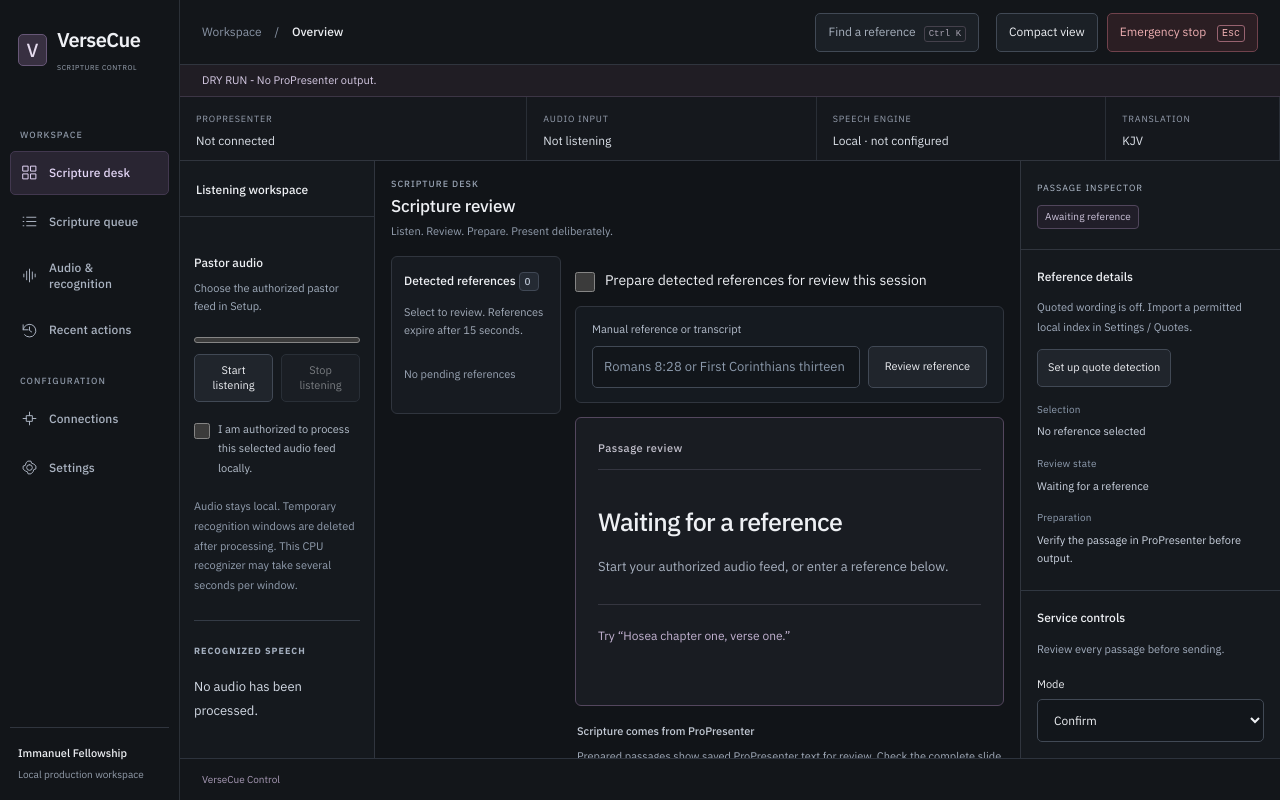
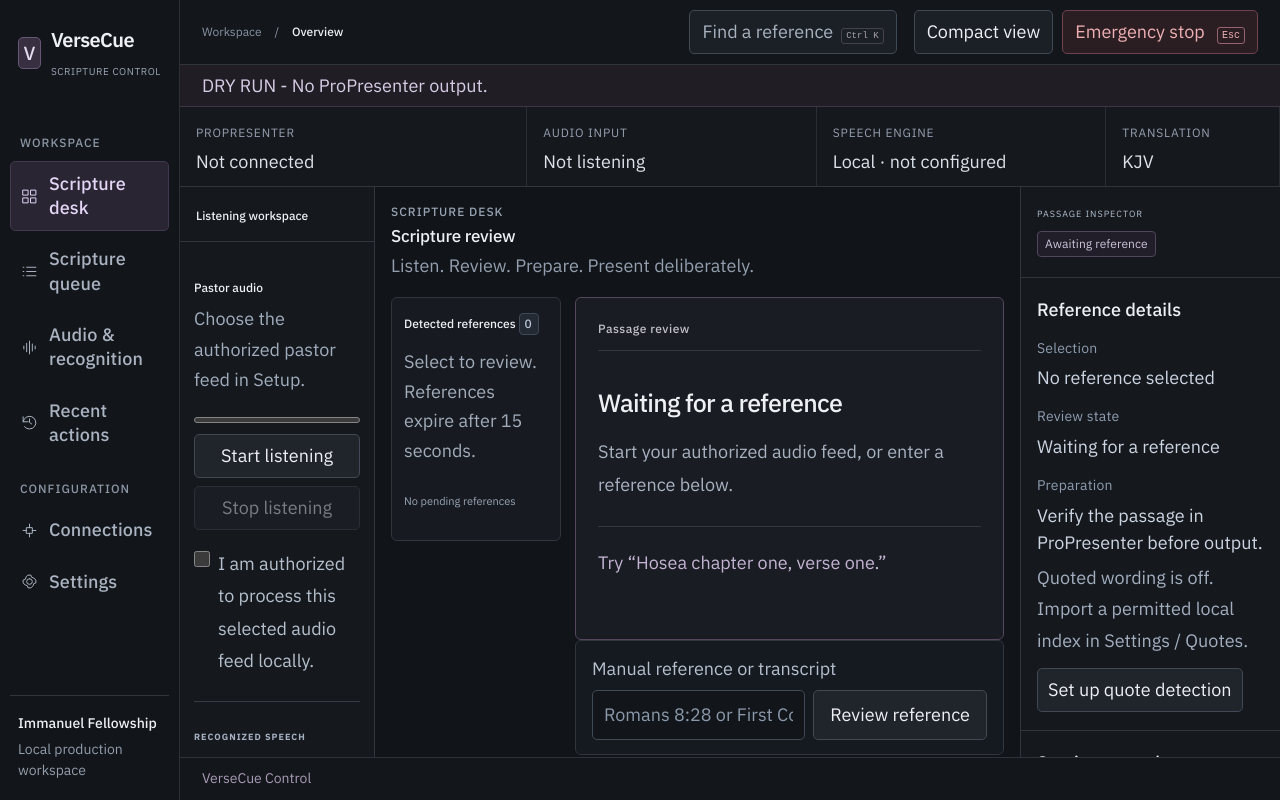
Before and after one commit to gboyegaadeojo/VerseCue, an Electron app: page ui/index.html in a window 1280 px wide. Drawn offline with Linux system fonts and the light colour scheme; no server answers.

Commit message:
Restore booth readability and prioritize current passage review

```diff
--- a/docs/evidence/documentation-consistency-audit.json
+++ b/docs/evidence/documentation-consistency-audit.json
@@ -1,10 +1,10 @@
 {
-  "at": "2026-11-20T19:16:49.110Z",
+  "at": "2026-11-20T22:19:54.124Z",
   "applicationVersion": "0.6.0",
   "passed": true,
   "requiredDocuments": 16,
   "rootDocuments": 5,
-  "markdownFilesChecked": 100,
+  "markdownFilesChecked": 101,
   "relativeLinksChecked": 157,
   "functionalRequirements": 62,
   "nonfunctionalRequirements": 24,
--- a/ui/app.js
+++ b/ui/app.js
@@ -96,7 +96,7 @@ $('mode').addEventListener('change',()=>{if($('mode').value==='auto'){$('mode').
 $('auto-consent').addEventListener('change',()=>{$('auto-enable').disabled=!$('auto-consent').checked;});
 bind('auto-cancel',()=>$('auto-dialog').close());
 bind('auto-enable',async()=>{await action('enable-auto',{acknowledged:$('auto-consent').checked,citationPolicy:$('auto-citation-policy').value,acknowledgeBareCitations:$('auto-citation-policy').value==='bare-citation'&&$('auto-consent').checked});$('auto-dialog').close();message(state.dryRun?'Auto simulation enabled. Only qualifying new speech can simulate a command.':'Guarded Auto test output enabled for complete, explicitly verified cues.');});
-$('reference-form').addEventListener('submit',async e=>{e.preventDefault();try{const candidates=await action('ingest',{text:$('reference-input').value});message(candidates.length?'Reference ready for review.':(state?.interpretation?.kind==='hold'?'Holding the current passage. Pending suggestions cleared.':state?.interpretation?.reason??'No complete reference found. Use an explicit book, chapter and verse.'));}catch(error){message(error.message);}});
+$('reference-form').addEventListener('submit',async e=>{e.preventDefault();try{const candidates=await action('ingest',{text:$('reference-input').value});if(candidates.length){render(await call('state'));const heading=$('reference');heading.scrollIntoView({block:'start',behavior:'instant'});heading.focus({preventScroll:true});}message(candidates.length?'Reference ready for review.':(state?.interpretation?.kind==='hold'?'Holding the current passage. Pending suggestions cleared.':state?.interpretation?.reason??'No complete reference found. Use an explicit book, chapter and verse.'));}catch(error){message(error.message);}});
 async function refreshProfiles(){const rows=await call('profiles');$('profile-select').replaceChildren();const empty=document.createElement('option');empty.value='';empty.textContent='Choose a saved profile';$('profile-select').append(empty);for(const row of rows){const option=document.createElement('option');option.value=row.id;option.textContent=row.name;$('profile-select').append(option);}}
 bind('setup',async()=>{fillSettings(await call('settings'));$('settings-dialog').showModal();await refreshProfiles();});bind('close-settings',()=>$('settings-dialog').close());
 bind('profile-save',async()=>{await call('saveProfile',$('profile-name').value);await refreshProfiles();message('Saved the current stored setup as a local profile snapshot.',true);});
--- /dev/null
+++ b/ui/booth.css
@@ -0,0 +1,41 @@
+/* Original booth requirements: 18px base and at least 44px action targets.
+   Keep Studio's palette, type family, hierarchy and operator workflow. */
+:root { font-size: 18px; line-height: 1.55; }
+/* These minimums deliberately override dense component styles, including compact. */
+button, input:not([type="checkbox"]), select {
+  font-size: 18px !important;
+  min-height: 44px !important;
+  min-width: 44px;
+}
+summary { font-size: 18px !important; min-height: 44px !important; padding-block: 10px; }
+label, legend { font-size: 18px !important; }
+.consent { min-height: 44px; align-items: center; }
+.consent input[type="checkbox"] { flex-shrink: 0; }
+p, .muted, blockquote, #saved-cue-preview, #passage-previews pre {
+  font-size: 18px !important;
+  line-height: 1.6;
+}
+.status-strip strong, #passage-ready-status { font-size: 18px !important; }
+.notice { font-size: 18px; line-height: 1.5; }
+.status-strip span, .eyebrow, .nav-label, .pill, #expiry {
+  font-size: 12px !important;
+  line-height: 1.5;
+}
+.brand small { font-size: 10px; }
+.workspace-identity, .workspace-identity small, footer { font-size: 14px; }
+#reference { font-size: clamp(32px, 3vw, 46px); line-height: 1.2; overflow-wrap: anywhere; }
+.header-actions { flex-wrap: wrap; }
+.header-actions button { white-space: normal; }
+.settings-content { overflow-wrap: anywhere; }
+/* Flex layout already reserves footer space. A sticky footer can cover the
+   wrapped safety header in narrow, zoomed windows. */
+.app-body > footer { position: static; }
+.settings-nav button { white-space: normal; }
+.inspector dt { font-size: 14px; }
+.inspector dd, .inspector h2 { font-size: 18px; line-height: 1.5; }
+.input-row > button { white-space: normal !important; }
+.studio-feed .audio-controls { display: grid; grid-template-columns: 1fr; gap: 8px; }
+.studio-feed .audio-controls button { width: 100%; }
+.studio-feed .consent { align-items: flex-start; }
+/* Detailed processing guidance stays available on Audio & recognition. */
+.studio-feed .audio-panel > p.muted:not(#recognition-progress) { display: none; }
--- a/ui/index.html
+++ b/ui/index.html
@@ -1,5 +1,5 @@
 <!doctype html>
-<html lang="en"><head><meta charset="utf-8"><meta name="viewport" content="width=device-width,initial-scale=1"><meta http-equiv="Content-Security-Policy" content="default-src 'self'; script-src 'self'; style-src 'self'; connect-src 'none'; img-src 'self' data:; object-src 'none'; base-uri 'none'; form-action 'none'"><title>VerseCue · Immanuel Fellowship Church</title><link rel="stylesheet" href="style.css"><link rel="stylesheet" href="studio.css"></head>
+<html lang="en"><head><meta charset="utf-8"><meta name="viewport" content="width=device-width,initial-scale=1"><meta http-equiv="Content-Security-Policy" content="default-src 'self'; script-src 'self'; style-src 'self'; connect-src 'none'; img-src 'self' data:; object-src 'none'; base-uri 'none'; form-action 'none'"><title>VerseCue · Immanuel Fellowship Church</title><link rel="stylesheet" href="style.css"><link rel="stylesheet" href="studio.css"><link rel="stylesheet" href="booth.css"></head>
 <body>
 <div class="app-shell"><nav class="sidebar" aria-label="Workspace navigation"><div class="brand"><span class="mark" aria-hidden="true">V</span><div><h1>VerseCue</h1><small>CONTROL WORKSPACE</small></div></div><p class="nav-label">WORKSPACE</p><button data-route="overview" aria-current="page">Overview</button><button data-route="queue">Scripture queue</button><button data-route="audio">Audio &amp; recognition</button><button data-route="history">Recent actions</button><p class="nav-label">CONFIGURATION</p><button data-open-settings="propresenter">Connections</button><button id="setup">Settings</button><div class="workspace-identity"><strong>Immanuel Fellowship</strong><small>Local production workspace</small></div></nav>
 <div class="app-body"><header><div class="breadcrumb">Workspace <span>/</span> <strong id="workspace-title">Overview</strong></div><div class="header-actions"><button id="compact">Compact view</button><button class="compact-settings" data-open-settings="profiles">Settings</button><button id="stop" class="danger">Emergency stop <kbd>Esc</kbd></button></div></header>
--- a/ui/passage-ui.js
+++ b/ui/passage-ui.js
@@ -33,7 +33,7 @@
  outputFieldset.append(outputReadiness,outputGuide,node('p',null,'You do not need to select a Library, Presentation or Cue for the normal passage workflow. Preparation creates no live output. Saving configuration disarms output; confirmation is a separate action.'),returnToWorkspace,mappingTools);
  const preparationOption=node('label');preparationOption.className='consent';const prepareDetected=node('input','prepare-detected');prepareDetected.type='checkbox';preparationOption.append(prepareDetected,document.createTextNode('Prepare detected references for review this session'));const preparationHelp=node('p','prepare-detected-help');preparationHelp.className='muted';prepareDetected.setAttribute('aria-describedby','prepare-detected-help');
  const prepareMissing=node('input','prepare-missing-detected');prepareMissing.type='checkbox';const missingOption=node('label');missingOption.className='consent';missingOption.append(prepareMissing,document.createTextNode('Also prepare missing passages: allow ProPresenter focus changes and new Bible copies this session.'));
- const missingHelp=node('p','prepare-missing-help');missingHelp.className='muted';prepareMissing.setAttribute('aria-describedby','prepare-missing-help');document.querySelector('.studio-review').prepend(preparationOption,preparationHelp);outputFieldset.insertBefore(missingOption,mappingTools);outputFieldset.insertBefore(missingHelp,mappingTools);
+ const missingHelp=node('p','prepare-missing-help');missingHelp.className='muted';prepareMissing.setAttribute('aria-describedby','prepare-missing-help');document.querySelector('.studio-review').append(preparationOption,preparationHelp);outputFieldset.insertBefore(missingOption,mappingTools);outputFieldset.insertBefore(missingHelp,mappingTools);
  const managedStatus=node('p','managed-copy-status');managedStatus.className='muted';managedStatus.setAttribute('role','status');const reconcileCopies=node('button','reconcile-native-copies','Check copies removed in ProPresenter');reconcileCopies.type='button';const managedHelp=node('p',null,'Updates local accounting after reading the complete saved catalog. No ProPresenter copies are deleted. Unverified reservations remain counted.');managedHelp.className='muted';outputFieldset.insertBefore(managedStatus,mappingTools);outputFieldset.insertBefore(reconcileCopies,mappingTools);outputFieldset.insertBefore(managedHelp,mappingTools);
  let ownWindowId=null,state=null,pending=false,thumbnailPending=false,token=null,activeToken=null,choiceSignature=null;
  const selection=()=>state?.queue.find(row=>row.id===document.querySelector('#queue button[aria-pressed=true]')?.dataset.candidateId)??state?.queue.at(-1);
--- a/ui/studio.js
+++ b/ui/studio.js
@@ -10,7 +10,7 @@
  while(overview.firstChild)review.append(overview.firstChild);
  const detections=make('section','studio-detections');
  const queuePanel=document.querySelector('.queue-panel');
- detections.append(queuePanel);review.prepend(review.querySelector('.manual'));overview.append(detections,review);overview.classList.add('studio-overview');
+ detections.append(queuePanel);overview.append(detections,review);overview.classList.add('studio-overview');
  const audioHome=document.querySelector('[data-route-panel="audio"]');
  const feed=make('section','studio-feed');feed.setAttribute('aria-label','Listening workspace');
  const audioPanel=document.querySelector('.audio-panel');
@@ -40,6 +40,8 @@
  document.querySelector('.output-actions').append(preparationActions,make('p','preparation-caption','Preparation never sends output. Inspect the passage in ProPresenter.'));
  const sourceLabel=document.querySelector('.source-label');sourceLabel.textContent='RECOGNIZED WORDING';
  document.querySelector('.inspector-heading').firstChild.textContent='PASSAGE INSPECTOR ';
+ const quoteReadiness=document.getElementById('quote-readiness');const quoteSection=quoteReadiness.parentElement;quoteSection.append(quoteReadiness,quoteSection.querySelector('[data-open-settings="quotes"]'));
+ document.getElementById('reference').tabIndex=-1;
  const search=make('button','desk-search','Find a reference');search.type='button';search.setAttribute('aria-keyshortcuts','Control+K Meta+K');search.append(make('kbd','','Ctrl K'));
  search.addEventListener('click',()=>{window.workspace.route('overview');document.getElementById('reference-input').focus();});
  if(!compact)document.querySelector('.header-actions').prepend(search);
```
Also changed, not shown: PROGRESS.md (+6 -1 lines), docs/111-booth-readability-and-review-priority.md (added, +19 -0 lines), scripts/test-booth-readability.cjs (added, +23 -0 lines), .github/workflows/macos-development.yml.
